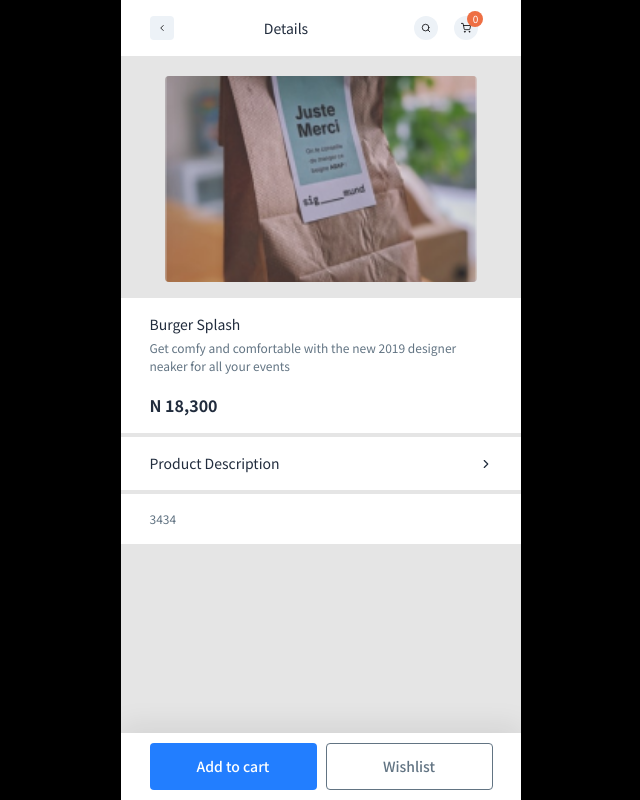
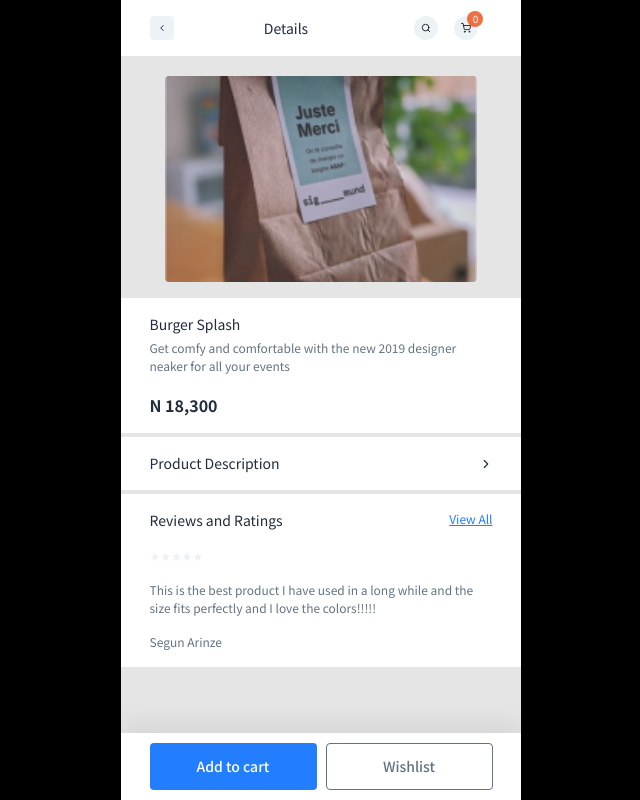
Before and after one commit to webpest/trollbasket, a React (Create React App) app: page /product-detail/1234ads421egjds1 in a window 1280 px wide. Shown: the whole page, without its empty margins (319-959 px from the left). Built offline with nearby package versions, Linux system fonts and the light colour scheme.

Commit message:
update pr

```diff
--- a/package.json
+++ b/package.json
@@ -14,6 +14,7 @@
     "react-error-boundary": "^3.1.3",
     "react-flickity-component": "^3.6.1",
     "react-icons": "^4.2.0",
+    "react-rating-stars-component": "^2.2.0",
     "react-redux": "^7.2.3",
     "react-router-dom": "^5.2.0",
     "react-scripts": "4.0.3",
--- a/src/components/select/Select.module.css
+++ b/src/components/select/Select.module.css
@@ -18,6 +18,7 @@ select {
   outline: 0;
   border: 1px solid transparent;
   background-image: url("../../assets/icons/chevron-down-icon.svg");
+  background-color: transparent;
   background-repeat: no-repeat;
   background-position-x: right;
   background-position-y: center;
--- a/src/pages/Detail.js
+++ b/src/pages/Detail.js
@@ -1,6 +1,8 @@
 import React, { useEffect } from "react";
 import { useParams } from "react-router-dom";
 import { useDispatch, useSelector } from "react-redux";
+import { Link } from "react-router-dom";
+import ReactStars from "react-rating-stars-component";
 import {
   fetchProduct,
   fetchProducts,
@@ -53,7 +55,26 @@ const Detail = () => {
         </div>
       </section>
       <section className={styles.review}>
-        <div className="container">3434</div>
+        <div className="container">
+          <ul className={styles.review__list}>
+            <li>
+              <h3>Reviews and Ratings</h3> <Link>View All</Link>
+            </li>
+            <li>
+              <ReactStars
+                count={5}
+                size={12}
+                activeColor="#FFCA42"
+                color="#EEEFF2"
+              />
+            </li>
+            <li>
+              This is the best product I have used in a long while and the size
+              fits perfectly and I love the colors!!!!!
+            </li>
+            <li>Segun Arinze</li>
+          </ul>
+        </div>
       </section>
 
       <DetailBottomNav addToCart={handleAddToCart} />
--- a/src/styles/Detail.module.css
+++ b/src/styles/Detail.module.css
@@ -41,3 +41,26 @@
   font-size: 1.4rem;
   color: var(--text-color-2);
 }
+
+.review__list {
+}
+
+.review__list li {
+  display: flex;
+  justify-content: space-between;
+  padding: 0.8rem 0;
+}
+
+.review__list li:first-child {
+  padding-top: 0;
+}
+
+.review__list li:last-child {
+  padding-bottom: 0;
+}
+
+.review__list li h3 {
+  font-size: 1.4rem;
+  font-weight: 400;
+  color: var(--text-color-2);
+}
--- a/src/styles/global.css
+++ b/src/styles/global.css
@@ -109,6 +109,9 @@ select {
   margin: 0 auto;
 }
 
-.a {
+.a,
+a:active,
+a:visited {
   color: #227eff;
+  text-decoration: none;
 }
```
Also changed, not shown: 1 other file (tests, documents, lock files or other folders).
